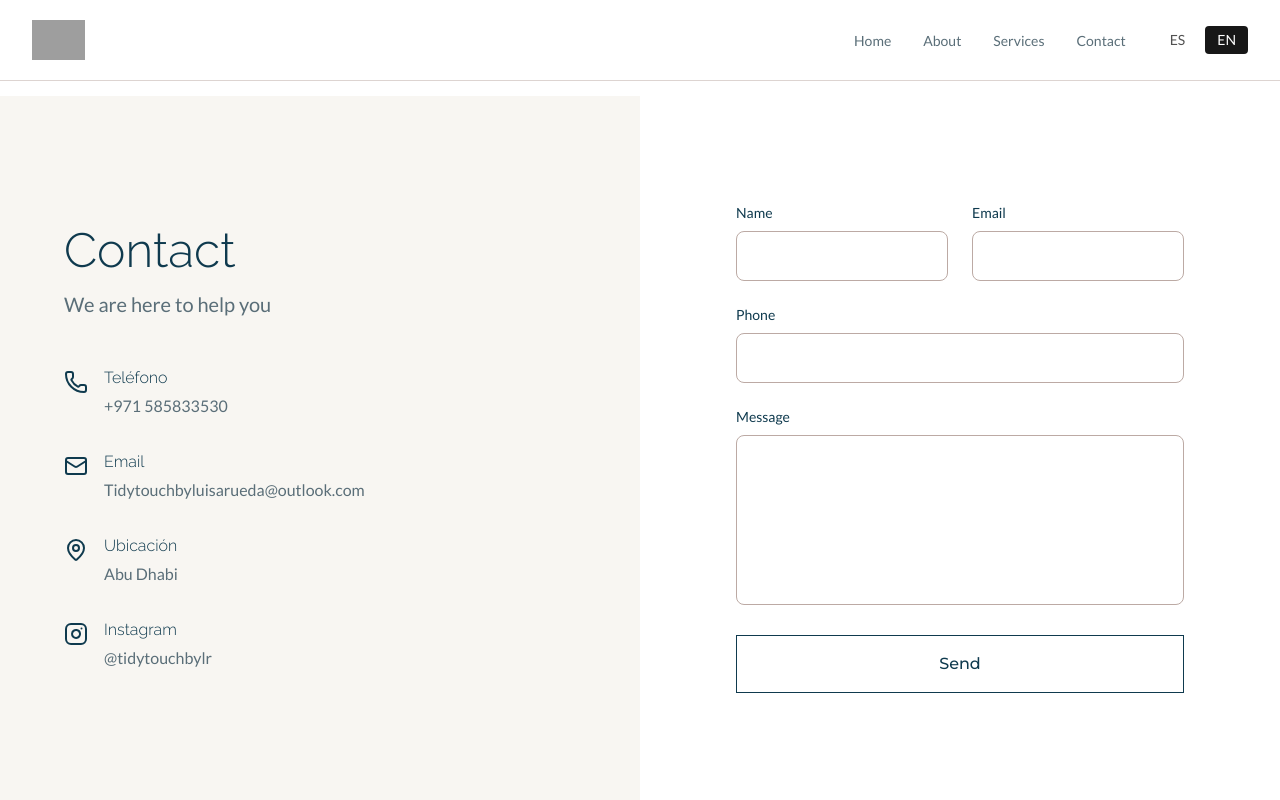
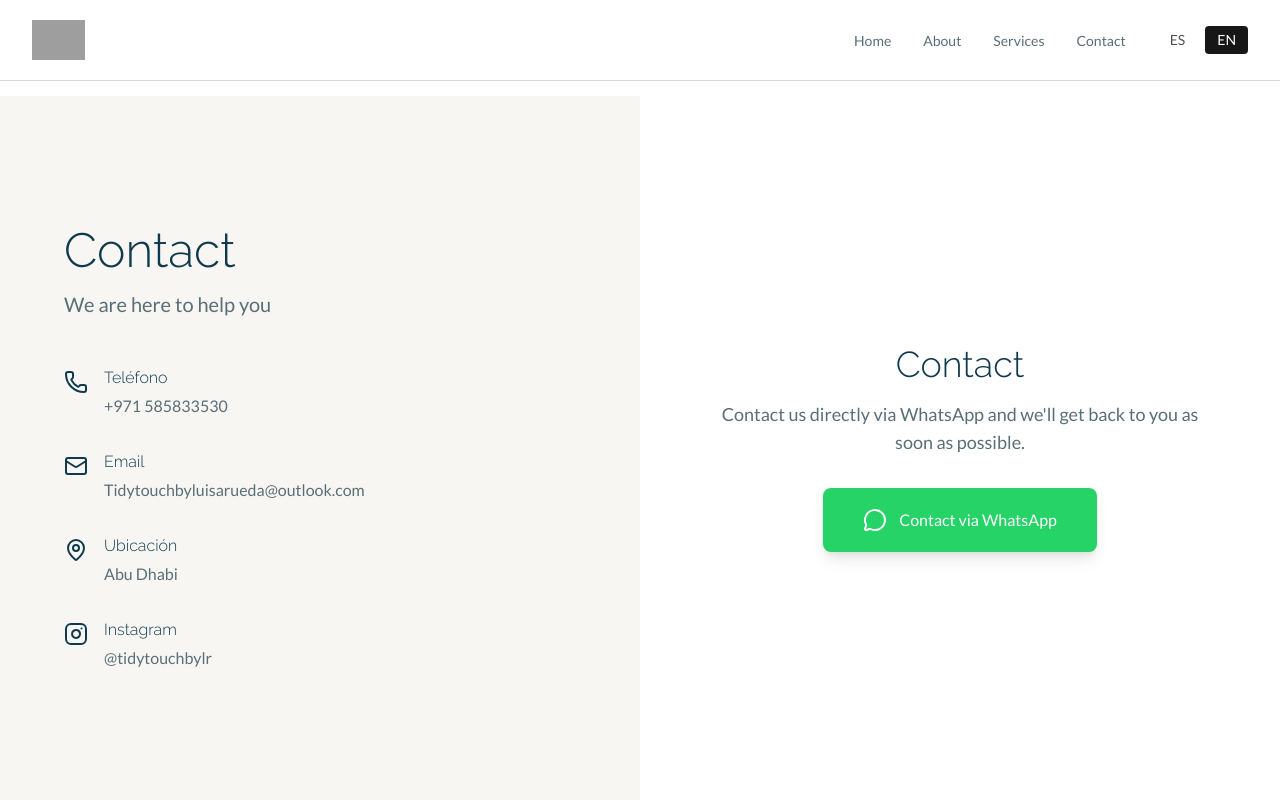
Before and after one commit to MatiasFormoso/tidytouch, a Next.js app: page /en/contacto in a window 1280 px wide. Shown: the top 800 px of the page. Built offline with nearby package versions, Linux system fonts and the light colour scheme; grey boxes are pictures that could not be loaded.

Commit message:
Reemplazar formulario de contacto por botÃ³n de WhatsApp con mensaje precargado

```diff
--- a/src/app/[locale]/contacto/page.tsx
+++ b/src/app/[locale]/contacto/page.tsx
@@ -1,7 +1,7 @@
 import { getDictionary } from '@/i18n/config';
 import type { Locale } from '@/i18n/config';
-import ContactForm from '@/components/ContactForm';
 import ContactInfo from '@/components/ContactInfo';
+import WhatsAppButton from '@/components/WhatsAppButton';
 
 export default async function ContactPage({
   params,
@@ -18,10 +18,10 @@ export default async function ContactPage({
         {/* Left Side - Contact Information (Beige Background) */}
         <ContactInfo t={t} />
 
-        {/* Right Side - Form */}
-        <div className="relative bg-white flex items-center p-8 sm:p-12 lg:p-16">
-          <div className="w-full max-w-lg mx-auto">
-            <ContactForm t={t} />
+        {/* Right Side - WhatsApp Button */}
+        <div className="relative bg-white flex items-center justify-center p-8 sm:p-12 lg:p-16">
+          <div className="w-full max-w-lg mx-auto text-center">
+            <WhatsAppButton t={t} phone={t.contact.phone} />
           </div>
         </div>
       </div>
--- /dev/null
+++ b/src/components/WhatsAppButton.tsx
@@ -0,0 +1,60 @@
+'use client';
+
+import { motion } from 'framer-motion';
+import { MessageCircle } from 'lucide-react';
+import type { Dict } from '@/i18n/config';
+
+type WhatsAppButtonProps = {
+  t: Dict;
+  phone: string;
+};
+
+export default function WhatsAppButton({ t, phone }: WhatsAppButtonProps) {
+  // Formatear el número de teléfono (remover espacios y el +, pero mantener números)
+  const formattedPhone = phone.replace(/\s/g, '').replace(/^\+/, '');
+
+  // Mensaje precargado
+  const message = t.contact.whatsappMessage || 'Hola, me gustaría obtener más información sobre sus servicios de organización.';
+  const encodedMessage = encodeURIComponent(message);
+
+  // URL de WhatsApp
+  const whatsappUrl = `https://wa.me/${formattedPhone}?text=${encodedMessage}`;
+
+  const handleClick = () => {
+    window.open(whatsappUrl, '_blank');
+  };
+
+  return (
+    <motion.div
+      initial={{ opacity: 0, y: 20 }}
+      whileInView={{ opacity: 1, y: 0 }}
+      viewport={{ once: true }}
+      transition={{ duration: 0.8 }}
+      className="space-y-8"
+    >
+      <div>
+        <h2
+          className="text-3xl sm:text-4xl font-light text-[#0F3A4E] mb-4"
+          style={{ fontFamily: 'var(--font-raleway)' }}
+        >
+          {t.contact.title}
+        </h2>
+        <p
+          className="text-lg text-[#5A6E78] mb-8"
+          style={{ fontFamily: 'var(--font-lato)' }}
+        >
+          {t.contact.whatsappDescription || 'Contáctanos directamente por WhatsApp'}
+        </p>
+      </div>
+
+      <button
+        onClick={handleClick}
+        className="w-full sm:w-auto inline-flex items-center justify-center gap-3 px-10 py-5 bg-[#25D366] text-white font-medium hover:bg-[#20BA5A] transition-all duration-300 rounded-lg shadow-lg hover:shadow-xl"
+        style={{ fontFamily: 'var(--font-montserrat)' }}
+      >
+        <MessageCircle className="w-6 h-6" />
+        <span>{t.contact.whatsappButton || 'Contactar por WhatsApp'}</span>
+      </button>
+    </motion.div>
+  );
+}
--- a/src/i18n/config.ts
+++ b/src/i18n/config.ts
@@ -50,6 +50,9 @@ export type Dict = {
     email: string;
     location: string;
     instagram: string;
+    whatsappButton?: string;
+    whatsappDescription?: string;
+    whatsappMessage?: string;
     form: {
       name: string;
       email: string;
--- a/src/i18n/dictionaries/en.ts
+++ b/src/i18n/dictionaries/en.ts
@@ -60,6 +60,9 @@ const en: Dict = {
     email: "Tidytouchbyluisarueda@outlook.com",
     location: "Abu Dhabi",
     instagram: "@tidytouchbylr",
+    whatsappButton: "Contact via WhatsApp",
+    whatsappDescription: "Contact us directly via WhatsApp and we'll get back to you as soon as possible.",
+    whatsappMessage: "Hello, I would like to get more information about your organization services.",
     form: {
       name: "Name",
       email: "Email",
--- a/src/i18n/dictionaries/es.ts
+++ b/src/i18n/dictionaries/es.ts
@@ -60,6 +60,9 @@ const es: Dict = {
     email: "Tidytouchbyluisarueda@outlook.com",
     location: "Abu Dhabi",
     instagram: "@tidytouchbylr",
+    whatsappButton: "Contactar por WhatsApp",
+    whatsappDescription: "Contáctanos directamente por WhatsApp y te responderemos lo antes posible.",
+    whatsappMessage: "Hola, me gustaría obtener más información sobre sus servicios de organización.",
     form: {
       name: "Nombre",
       email: "Email",
```
